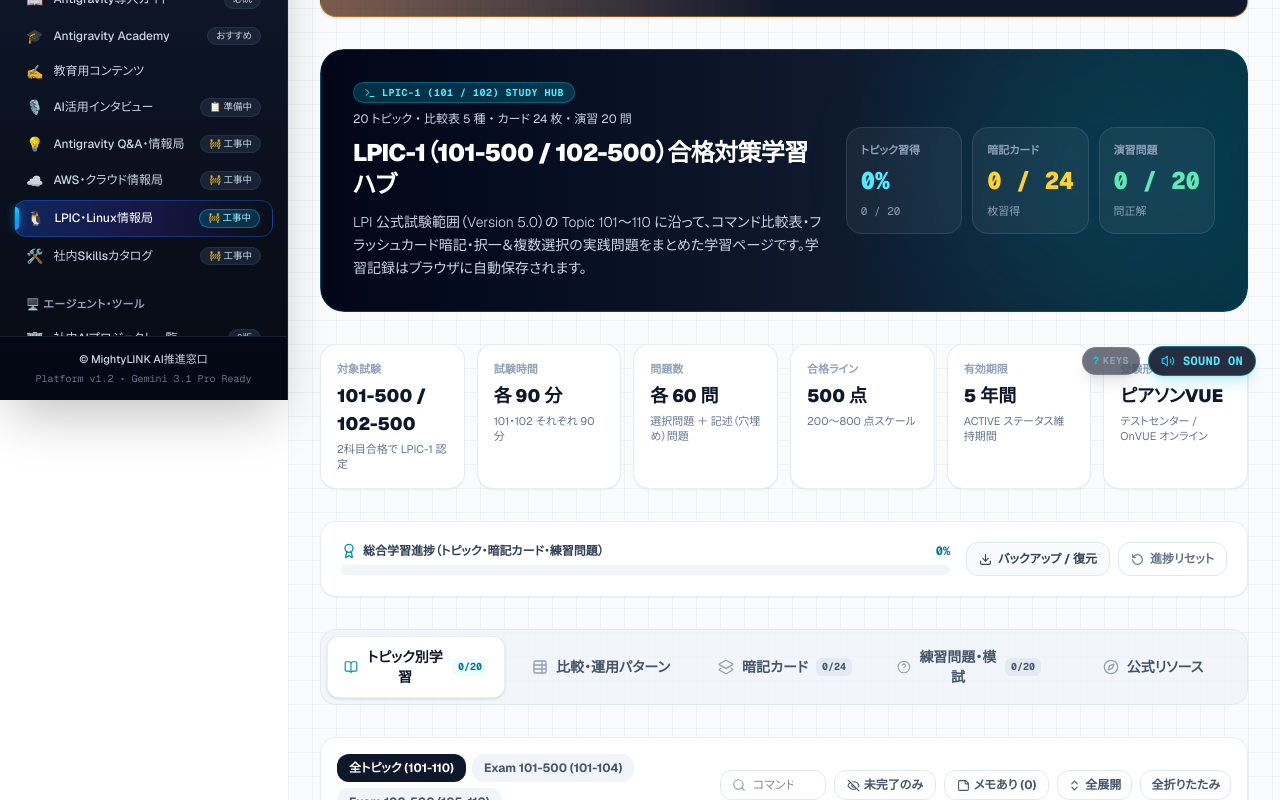
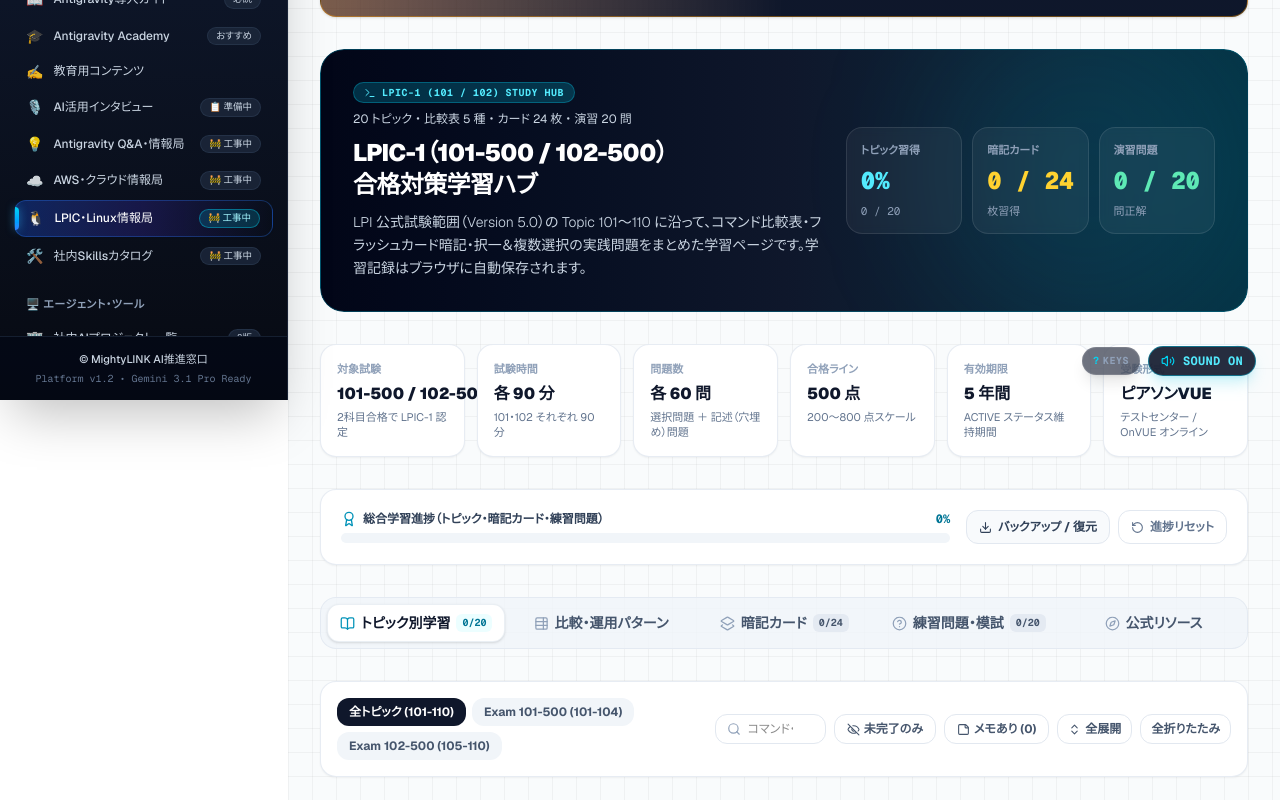
Before and after one commit to kanta13jp1/ai-park, a Next.js app: page /lpic-info in a window 1280 px wide. Shown: the part 400-1200 px from the top of the page. Built offline with nearby package versions, Linux system fonts and the light colour scheme.

Commit message:
fix(lpic-info): モバイル/タブレット幅での見出し・試験番号・タブ折り返しを改善

```diff
--- a/src/app/lpic-info/page.tsx
+++ b/src/app/lpic-info/page.tsx
@@ -485,8 +485,9 @@ export default function LpicInfoPage() {
                     {allTopics.length} トピック ・ 比較表 {lpic1Comparisons.length} 種 ・ カード {lpic1QuickLookup.length} 枚 ・ 演習 {lpic1PracticeQuestions.length} 問
                   </span>
                 </div>
-                <h2 className="text-xl sm:text-2xl font-black tracking-tight text-white">
-                  LPIC-1（101-500 / 102-500）合格対策学習ハブ
+                <h2 className="text-lg sm:text-2xl font-black tracking-tight text-white break-keep">
+                  <span className="inline-block">LPIC-1（101-500 / 102-500）</span>
+                  <span className="inline-block">合格対策学習ハブ</span>
                 </h2>
                 <p className="text-xs sm:text-sm text-slate-300 leading-relaxed font-light">
                   LPI 公式試験範囲（Version 5.0）の Topic 101〜110 に沿って、コマンド比較表・フラッシュカード暗記・択一＆複数選択の実践問題をまとめた学習ページです。学習記録はブラウザに自動保存されます。
@@ -528,7 +529,7 @@ export default function LpicInfoPage() {
             className="bg-white rounded-2xl border border-slate-200/80 p-4 shadow-xs space-y-1"
           >
             <div className="text-[11px] font-bold text-slate-400">{fact.label}</div>
-            <div className="text-base sm:text-lg font-black text-slate-900">{fact.value}</div>
+            <div className="text-sm sm:text-base font-black text-slate-900 whitespace-nowrap">{fact.value}</div>
             <div className="text-[11px] text-slate-500 leading-snug">{fact.detail}</div>
           </div>
         ))}
@@ -632,13 +633,13 @@ export default function LpicInfoPage() {
                 setActiveTab(tab.id);
               }}
               onMouseEnter={() => playCyberHover()}
-              className={`flex-1 min-w-[130px] inline-flex items-center justify-center space-x-2 px-4 py-2.5 rounded-xl text-xs sm:text-sm font-bold transition-all cursor-pointer ${
+              className={`flex-1 min-w-fit inline-flex items-center justify-center space-x-1.5 px-3 py-2 rounded-xl text-xs sm:text-sm font-bold whitespace-nowrap transition-all cursor-pointer ${
                 active
                   ? "bg-white text-slate-900 shadow-sm border border-slate-200/70"
                   : "text-slate-600 hover:text-slate-900 hover:bg-white/50"
               }`}
             >
-              <Icon size={16} className={active ? "text-cyan-600" : "text-slate-400"} />
+              <Icon size={15} className={`shrink-0 ${active ? "text-cyan-600" : "text-slate-400"}`} />
               <span>{tab.label}</span>
               {tab.badge && (
                 <span
@@ -675,7 +676,7 @@ export default function LpicInfoPage() {
                       playCyberClick();
                       setExamFilter(ef.id);
                     }}
-                    className={`px-3 py-1.5 rounded-xl text-xs font-bold transition-colors cursor-pointer ${
+                    className={`px-3 py-1.5 rounded-xl text-xs font-bold whitespace-nowrap transition-colors cursor-pointer ${
                       examFilter === ef.id
                         ? "bg-slate-900 text-white"
                         : "bg-slate-100 text-slate-600 hover:bg-slate-200"
@@ -687,7 +688,7 @@ export default function LpicInfoPage() {
               </div>
 
               <div className="flex flex-wrap items-center gap-2">
-                <div className="relative flex-1 sm:w-60">
+                <div className="relative flex-1 sm:w-64">
                   <Search
                     size={14}
                     className="absolute left-3 top-1/2 -translate-y-1/2 text-slate-400"
@@ -696,7 +697,7 @@ export default function LpicInfoPage() {
                     type="text"
                     value={topicQuery}
                     onChange={(e) => setTopicQuery(e.target.value)}
-                    placeholder="コマンド・設定ファイルで検索..."
+                    placeholder="コマンド・設定ファイル検索..."
                     className="w-full pl-8 pr-8 py-1.5 rounded-xl border border-slate-200 text-xs focus:outline-none focus:ring-2 focus:ring-cyan-500"
                   />
                   {topicQuery && (
```
